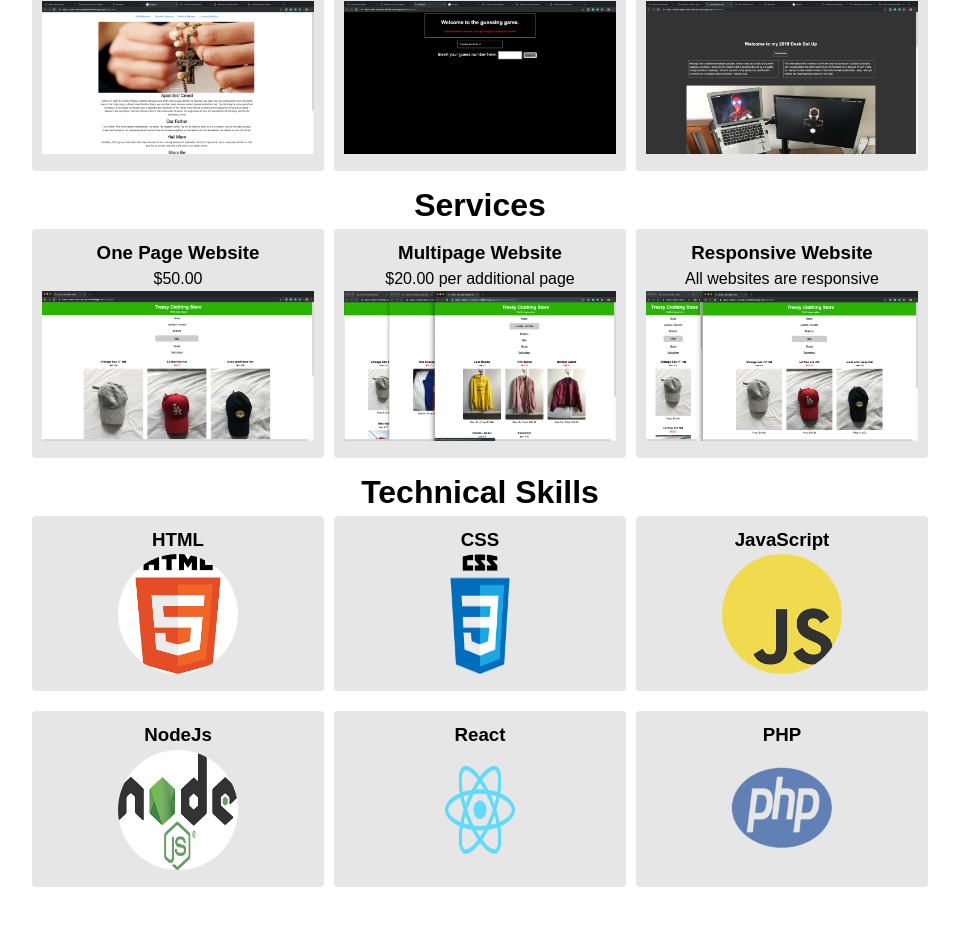
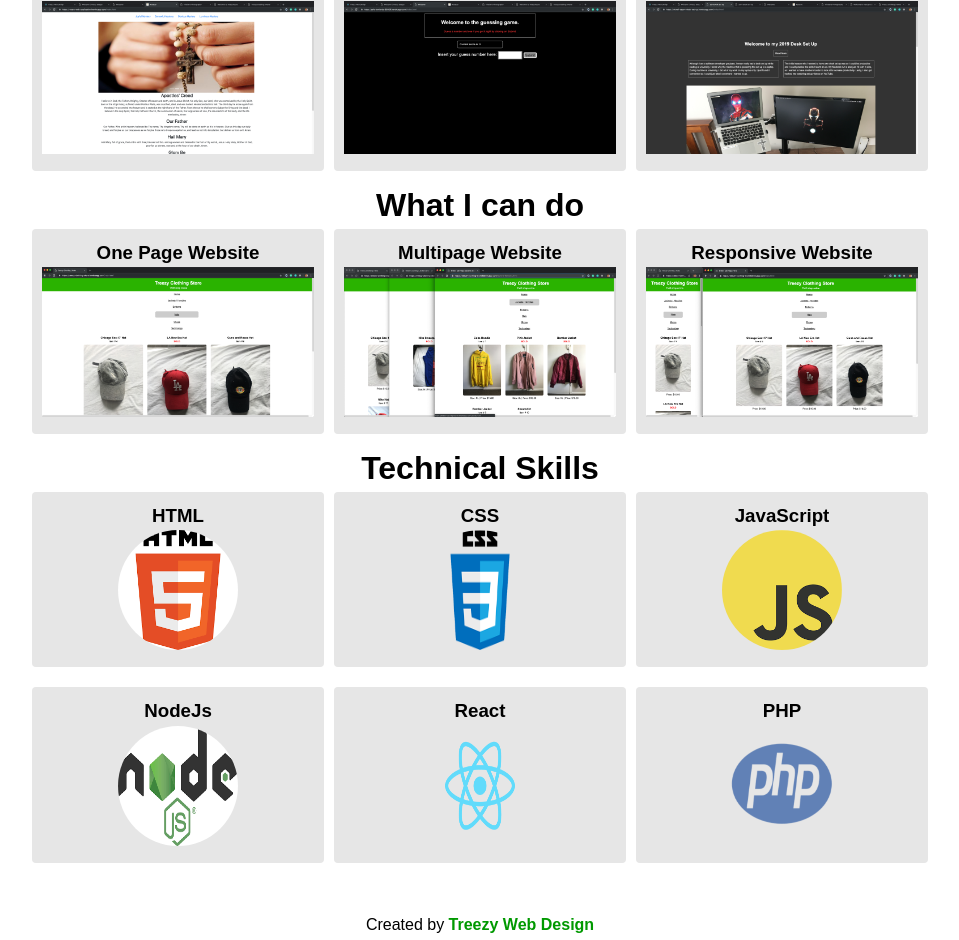
Before and after one commit to lattrellsapon/react-treezy-web-design, a React (Create React App) app: page / in a window 1280 px wide. Shown: the part 828-1768 px from the top of the page, without its empty margins (160-1119 px from the left). Built offline with nearby package versions, Linux system fonts and the light colour scheme.

Commit message:
Removed priving and changed the heading for Services

```diff
--- a/src/components/Services.js
+++ b/src/components/Services.js
@@ -7,21 +7,18 @@ export class Services extends Component {
   render() {
     return (
       <div className="container" id="services">
-        <h1>Services</h1>
+        <h1>What I can do</h1>
         <div className="three-column-grid">
             <div className="services-content">
                 <h3>One Page Website</h3>
-                <p>$50.00</p>
                 <img src={OnePage} alt=""/>
             </div>
             <div className="services-content">
                 <h3>Multipage Website</h3>
-                <p>$20.00 per additional page</p>
                 <img src={MultiplePages} alt=""/>
             </div>
             <div className="services-content">
                 <h3>Responsive Website</h3>
-                <p>All websites are responsive</p>
                 <img src={Responsive} alt=""/>
             </div>
         </div>
```
